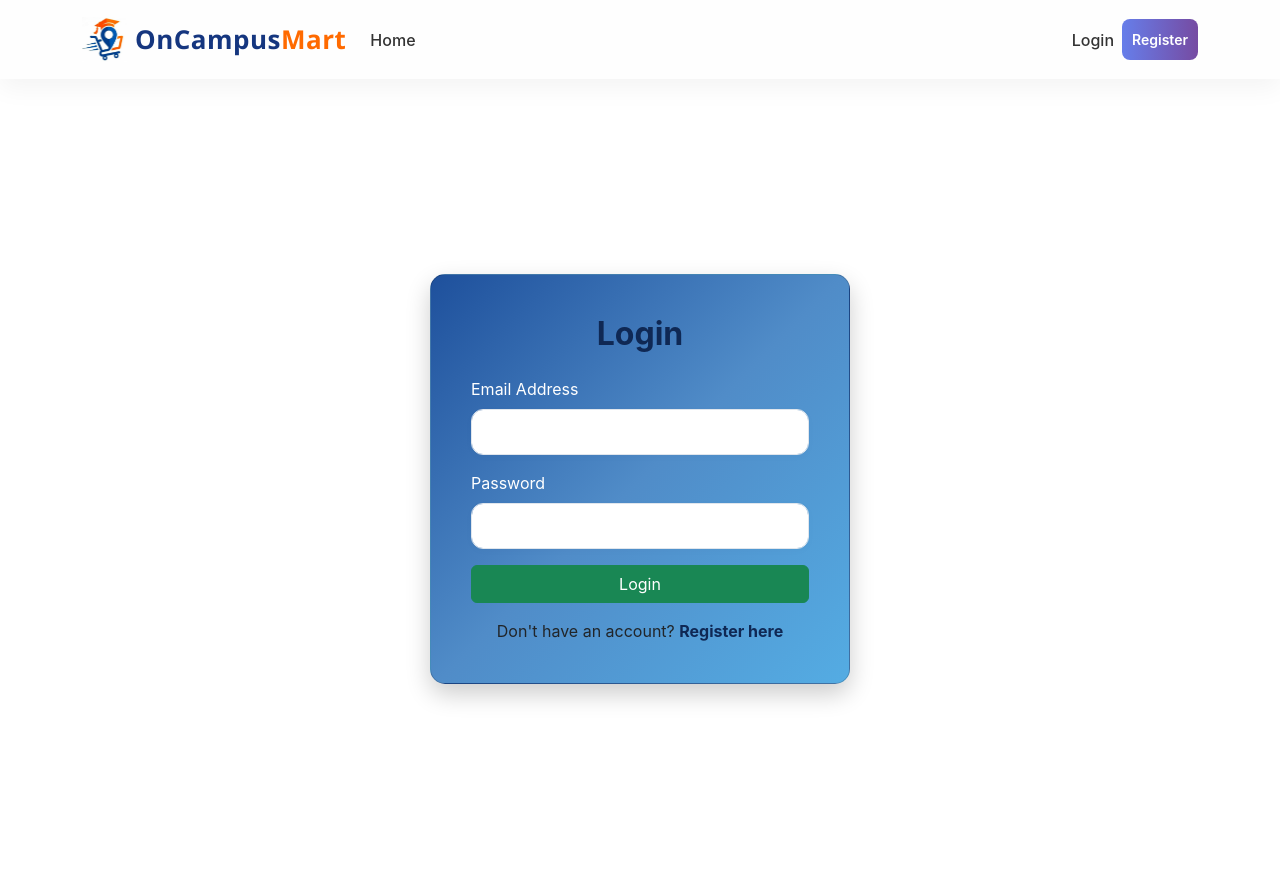
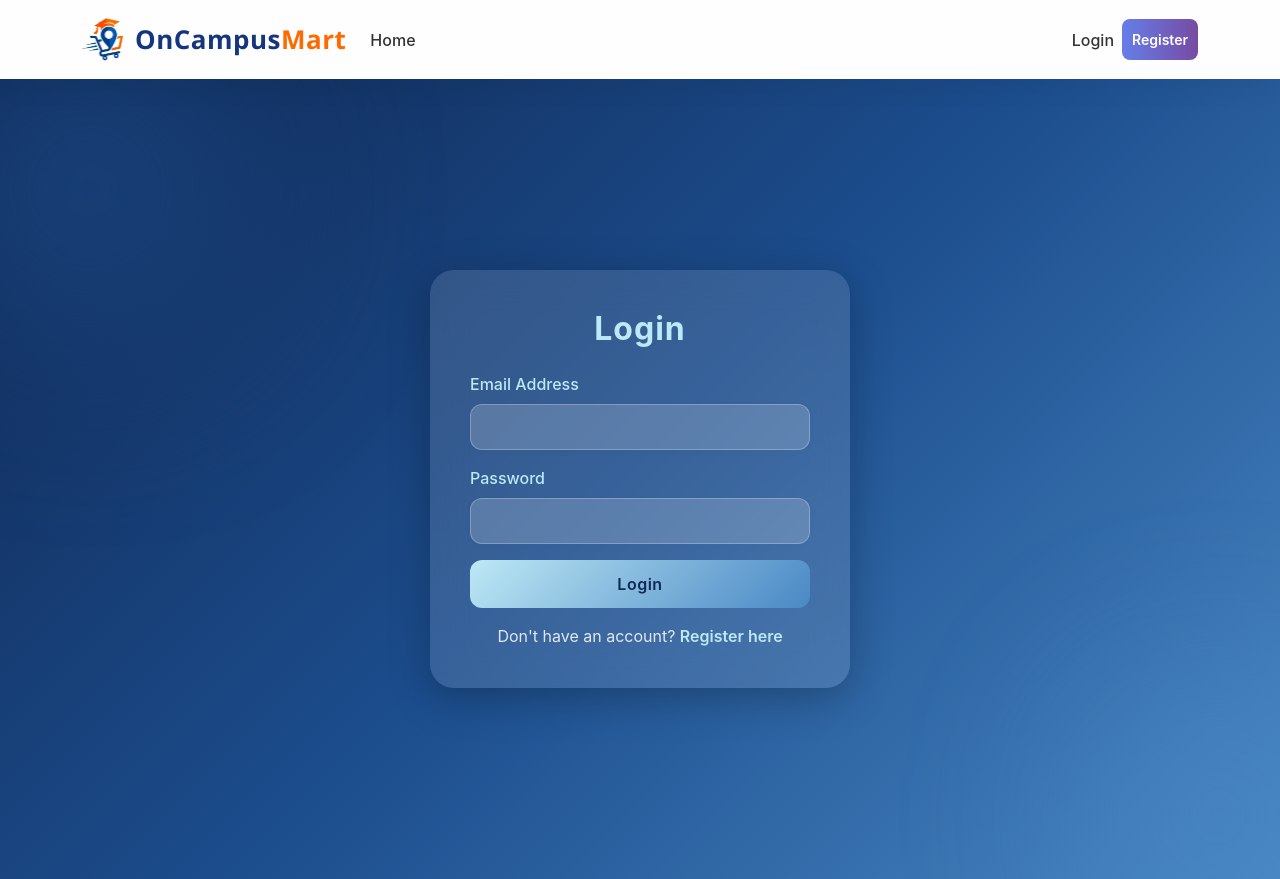
Before and after one commit to GOKULLSS/Academic-Resource-sharing-platform, a React (Vite) app in the folder client/: page /login in a window 1280 px wide. Built offline with nearby package versions, Linux system fonts and the light colour scheme; no server answers.

Commit message:
login page UI changed

```diff
--- a/client/src/pages/Login.css
+++ b/client/src/pages/Login.css
@@ -1,28 +1,147 @@
+/* Login.css */
+
 .login-page {
   min-height: 100vh;
   width: 100%;
-  background: white;
   display: flex;
   justify-content: center;
   align-items: center;
+  overflow: hidden;
+  position: relative;
+  background: linear-gradient(135deg,
+      rgb(15, 40, 84),
+      rgb(28, 77, 141),
+      rgb(73, 136, 196));
+}
+
+/* Animated background circles */
+.login-page::before,
+.login-page::after {
+  content: "";
+  position: absolute;
+  border-radius: 50%;
+  filter: blur(80px);
+  animation: float 8s ease-in-out infinite alternate;
+}
+
+.login-page::before {
+  width: 350px;
+  height: 350px;
+  background: rgb(23 62 117);
+  top: -80px;
+  left: -100px;
+}
+
+.login-page::after {
+  width: 300px;
+  height: 300px;
+  background: rgba(73, 136, 196, 0.4);
+  bottom: -80px;
+  right: -80px;
+  animation-delay: 2s;
+}
+
+@keyframes float {
+  from {
+    transform: translateY(0px) translateX(0px);
+  }
+
+  to {
+    transform: translateY(20px) translateX(20px);
+  }
 }
 
 .login-card {
+  position: relative;
+  z-index: 2;
   width: 90%;
   max-width: 420px;
-  border-radius: 15px;
-  box-shadow: 0 10px 25px rgba(0, 0, 0, 0.2);
-  background: linear-gradient(135deg,
-      rgb(30, 80, 156),
-      rgb(80, 140, 200),
-      rgb(84, 172, 227));
-
+  border: none;
+  border-radius: 24px;
+  padding: 15px;
+  backdrop-filter: blur(18px);
+  background: rgba(255, 255, 255, 0.12);
+  box-shadow: 0 10px 40px rgba(0, 0, 0, 0.25);
+  animation: fadeIn 1s ease;
 }
 
-.fw-bold {
-  color: rgb(15, 40, 84);
+@keyframes fadeIn {
+  from {
+    opacity: 0;
+    transform: translateY(30px);
+  }
+
+  to {
+    opacity: 1;
+    transform: translateY(0);
+  }
+}
+
+.login-title {
+  color: rgb(189, 232, 245);
+  font-weight: 700;
+  letter-spacing: 1px;
 }
 
 .textcolor {
+  color: rgb(189, 232, 245);
+  font-weight: 500;
+}
+
+.form-control {
+  background: rgba(255, 255, 255, 0.18) !important;
+  border: 1px solid rgba(255, 255, 255, 0.25);
+  border-radius: 12px;
+  color: white !important;
+  padding: 12px;
+  transition: all 0.3s ease;
+}
+
+.form-control::placeholder {
+  color: rgba(255, 255, 255, 0.7);
+}
+
+.form-control:focus {
+  border-color: rgb(189, 232, 245);
+  box-shadow: 0 0 12px rgba(189, 232, 245, 0.6);
+  background: rgba(255, 255, 255, 0.22) !important;
+  transform: scale(1.02);
+}
+
+.login-btn {
+  width: 100%;
+  padding: 12px;
+  border: none;
+  border-radius: 12px;
+  font-weight: 600;
+  letter-spacing: 0.5px;
+  background: linear-gradient(135deg,
+      rgb(189, 232, 245),
+      rgb(73, 136, 196));
+  color: rgb(15, 40, 84);
+  transition: all 0.3s ease;
+}
+
+.login-btn:hover {
+  transform: translateY(-3px) scale(1.02);
+  box-shadow: 0 8px 20px rgba(189, 232, 245, 0.4);
+}
+
+.register-link {
+  color: rgb(189, 232, 245);
+  font-weight: 600;
+  transition: 0.3s ease;
+}
+
+.register-link:hover {
   color: white;
+  text-shadow: 0 0 8px rgba(255, 255, 255, 0.7);
 }
+
+.bottom-text {
+  color: rgba(255, 255, 255, 0.85);
+}
+
+.alert {
+  border-radius: 12px;
+}
--- a/client/src/pages/Login.jsx
+++ b/client/src/pages/Login.jsx
@@ -40,7 +40,7 @@ const Login = () => {
     <div className="login-page">
       <Card className="login-card p-4">
         <Card.Body>
-          <h2 className="text-center mb-4 fw-bold">Login</h2>
+          <h2 className="text-center mb-4 login-title">Login</h2>
 
           {error && <Alert variant="danger">{error}</Alert>}
 
@@ -65,14 +65,14 @@ const Login = () => {
               />
             </Form.Group>
 
-            <Button variant="success" type="submit" className="w-100">
+            <Button type="submit" className="login-btn">
               Login
             </Button>
           </Form>
 
-          <div className="mt-3 text-center">
+          <div className="mt-3 text-center bottom-text">
             Don't have an account?{" "}
-            <Link to="/register" className="fw-bold text-decoration-none">
+            <Link to="/register" className="register-link text-decoration-none">
               Register here
             </Link>
           </div>
```
